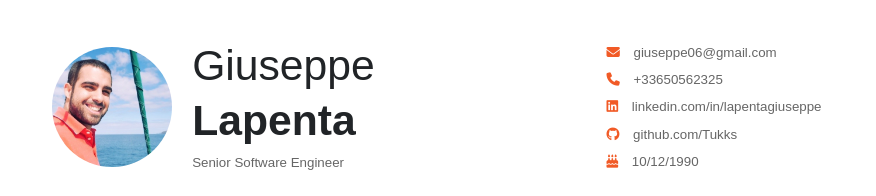
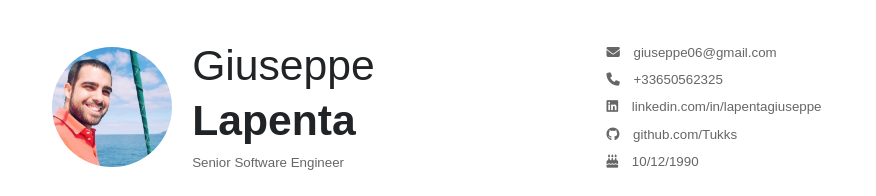
Before and after one commit to Tukks/tukks.github.io, a website: page index.html in a window 1280 px wide. Shown: the top 196 px of the page, without its empty margins (191-1067 px from the left). Drawn offline with nearby package versions, Linux system fonts and the light colour scheme; files that its build step writes are made by us from their sources.

Commit message:
change color of icon contact

```diff
--- a/index.html
+++ b/index.html
@@ -22,11 +22,11 @@
             </div>
         </div>
         <div class="profile-right column small">
-            <p><i class="fas fa-envelope"></i> giuseppe06@gmail.com</p>
-            <p><i class="fas fa-phone"></i> +33650562325</p>
-            <p><i class="fa-brands fa-linkedin"></i> linkedin.com/in/lapentagiuseppe</p>
-            <p><i class="fa-brands fa-github"></i> github.com/Tukks</p>
-            <p><i class="fas fa-birthday-cake"></i> 10/12/1990</p>
+            <p><i class="fas fa-envelope" style="color: #666"></i> giuseppe06@gmail.com</p>
+            <p><i class="fas fa-phone" style="color: #666"></i> +33650562325</p>
+            <p><i class="fa-brands fa-linkedin" style="color: #666"></i> linkedin.com/in/lapentagiuseppe</p>
+            <p><i class="fa-brands fa-github" style="color: #666"></i> github.com/Tukks</p>
+            <p><i class="fas fa-birthday-cake" style="color: #666"></i> 10/12/1990</p>
         </div>
     </div>
 
@@ -44,7 +44,8 @@
                                 <p>Enovacom</p>
                             </div>
                             <p>Lead developer of a team of 5 developers.</p>
-                            <p>Worked on the Carnet application to streamline pre-admissions in healthcare facilities.</p>
+                            <p>Worked on the Carnet application to streamline pre-admissions in healthcare facilities.
+                            </p>
                             <p><strong>Technologies:</strong> Java, Spring, React, Scrum, Gitlab CI, Docker.</p>
                             <p class="location">
                                 <i class="fa-solid fa-location-dot"></i> Marseille, France
```
